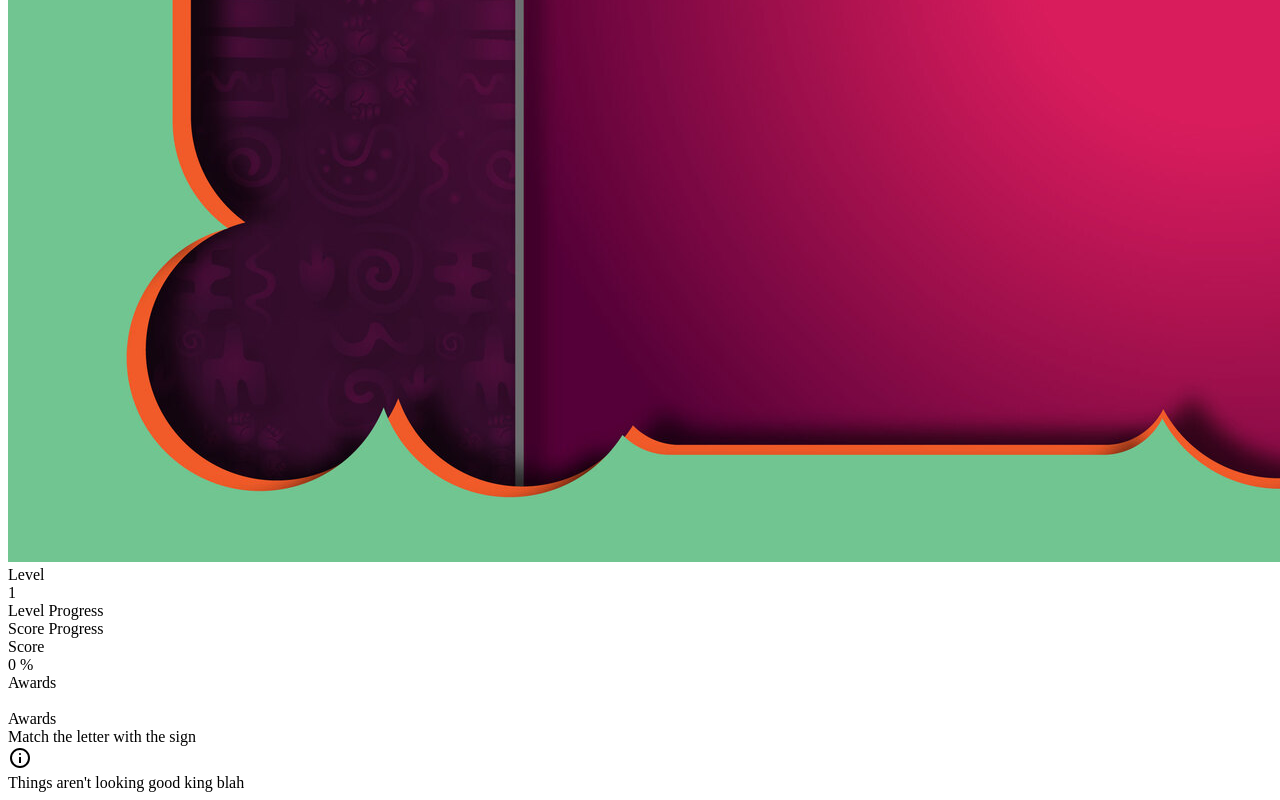
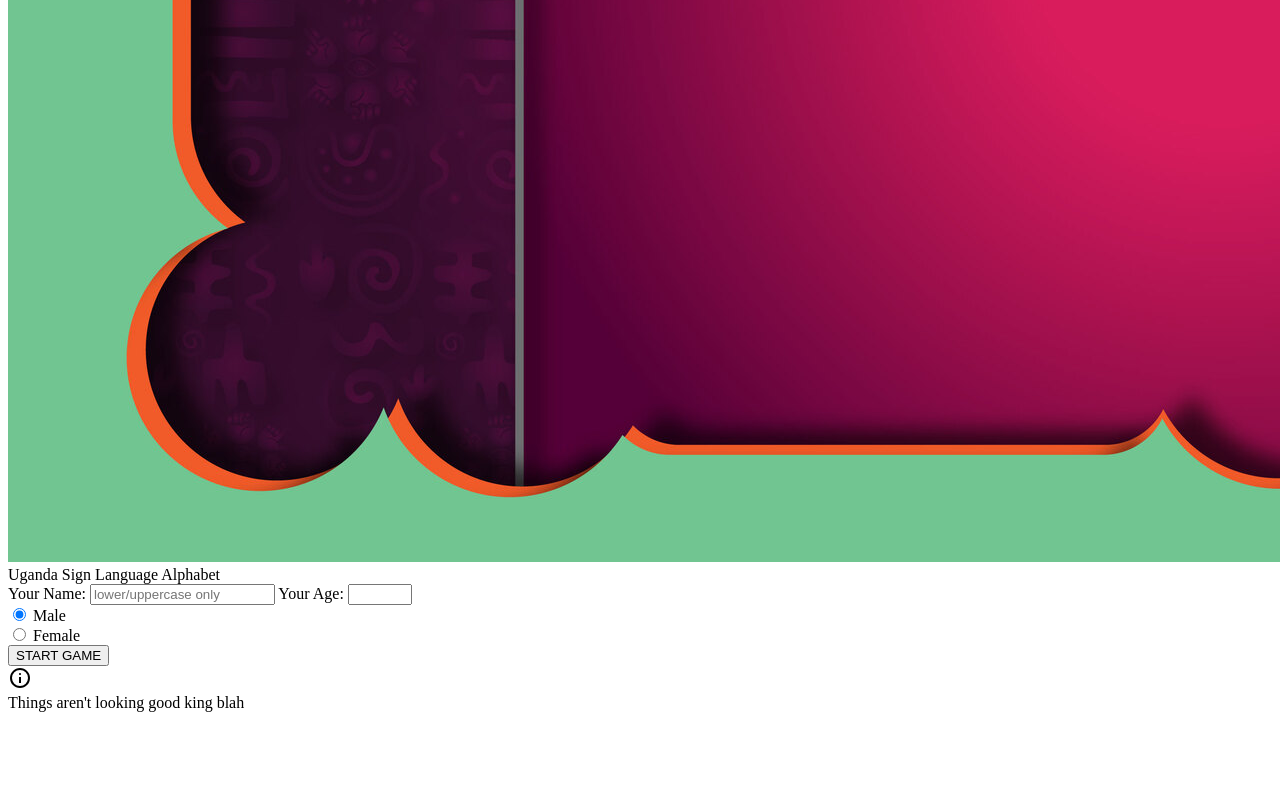
Before and after one commit to muchubatactics/usl-game, a website built with webpack: page frontend/index.html in a window 1280 px wide. Shown: the part 796-1596 px from the top of the page. After the commit the page ends 1516 px from the top, so only its background shows below. Built offline with nearby package versions, Linux system fonts and the light colour scheme; some packages are replaced by stand-ins of ours; files whose address does not match are found by name.

Commit message:
inor changes

```diff
--- a/frontend/index.html
+++ b/frontend/index.html
@@ -24,7 +24,7 @@
   </picture>
 
   <div class="container">
-    <div class="intro-page" hidden>
+    <div class="intro-page">
       <div class="heading">
         <!-- <div class="logo">
           <img src="./assets/USL logo-01-01.png" alt="Uganda Sign Language Logo">
@@ -55,7 +55,7 @@
         </form>
       </main>
     </div>
-    <div class="game">
+    <div class="game" hidden>
       <div class="top">
         <div class="level-div">
           <div class="value">
--- a/frontend/style.css
+++ b/frontend/style.css
@@ -302,7 +302,7 @@ form input {
 }
 
 .game main .gif {
-  background-color: transparent;
+  background-color: #11ffee00;
   height: 400px;
   margin-top: -20px;
 }
```
Also changed, not shown: dist/index.html, dist/main.js.
